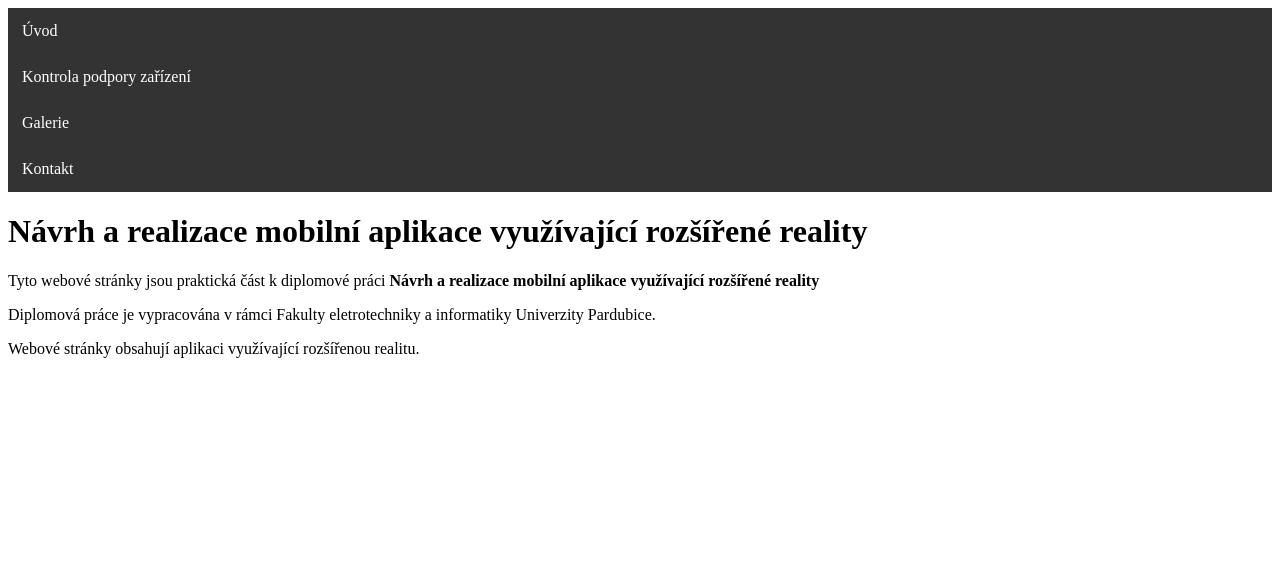
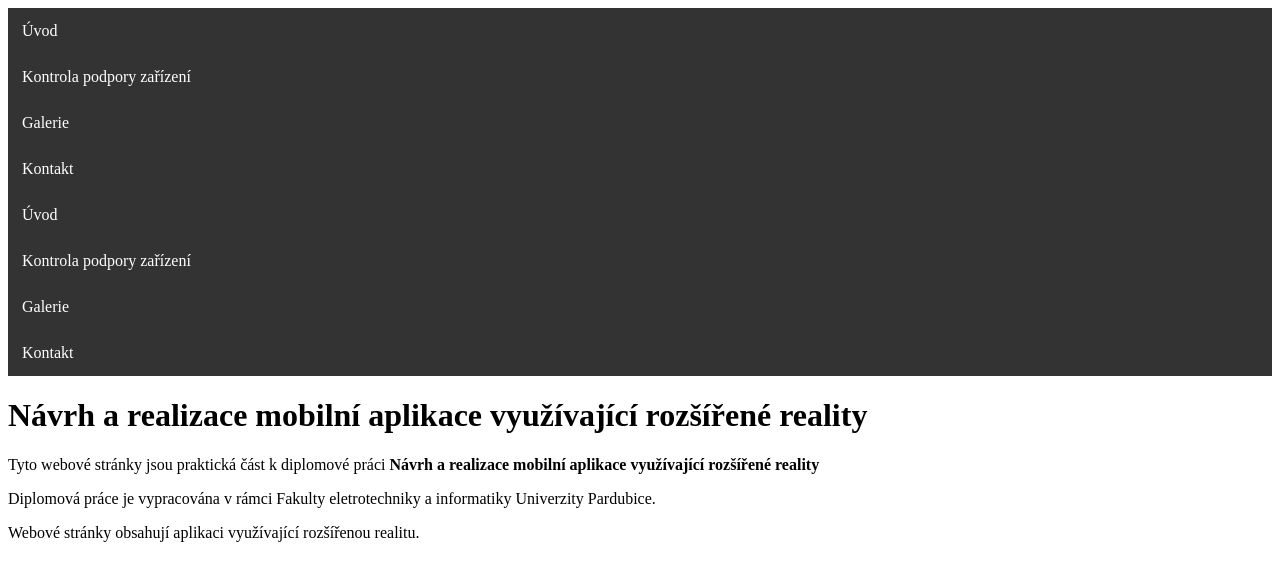
Before and after one commit to st52542/diplomovaPrace, a plain HTML site: page index.html in a window 1280 px wide. Drawn offline with nearby package versions, Linux system fonts and the light colour scheme.

Commit message:
work on web

```diff
--- a/index.html
+++ b/index.html
@@ -13,6 +13,12 @@
 </head>
 <body>
 <div id="includeMenu"></div>
+<div class="menu">
+    <a href="index.html">Úvod</a><br>
+    <a href="isSupported.html">Kontrola podpory zařízení</a><br>
+    <a href="galerie.html">Galerie</a><br>
+    <a href="contact.html">Kontakt</a><br>
+</div>
 <h1>
     Návrh a realizace mobilní aplikace využívající rozšířené reality
 </h1>
```
